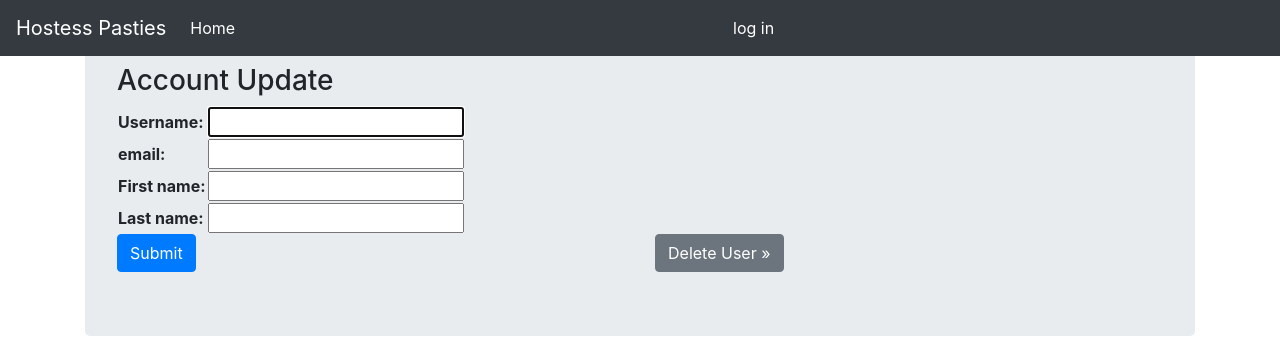
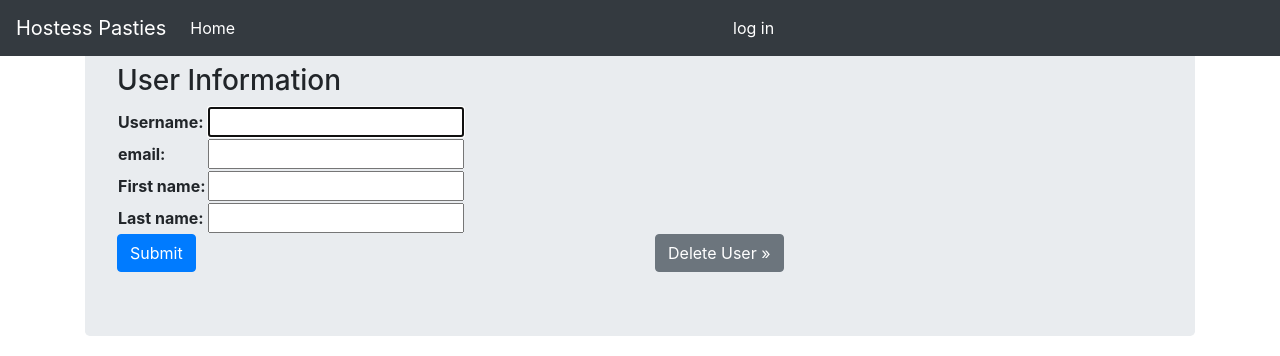
Before and after one commit to GitterAlex/PastingBin, a Django app: template PastingBin/templates/webpages/user_form.html in a window 1280 px wide. Shown: the top 356 px of the page. Run offline with Django 3.2, Linux system fonts and the light colour scheme; the template is opened without the code that fills it: values that come from a table or form of the project are taken from there, others are empty; some libraries are stand-ins or nearby versions.

Commit message:
changed title

```diff
--- a/PastingBin/templates/webpages/user_form.html
+++ b/PastingBin/templates/webpages/user_form.html
@@ -3,7 +3,7 @@
 {% block content %}
 <div class="container">
   <div class="jumbotron">
-    <h3>Account Update</h3>
+    <h3>User Information</h3>
     <form action="" method="post">
       {% csrf_token %}
       <table>
```
